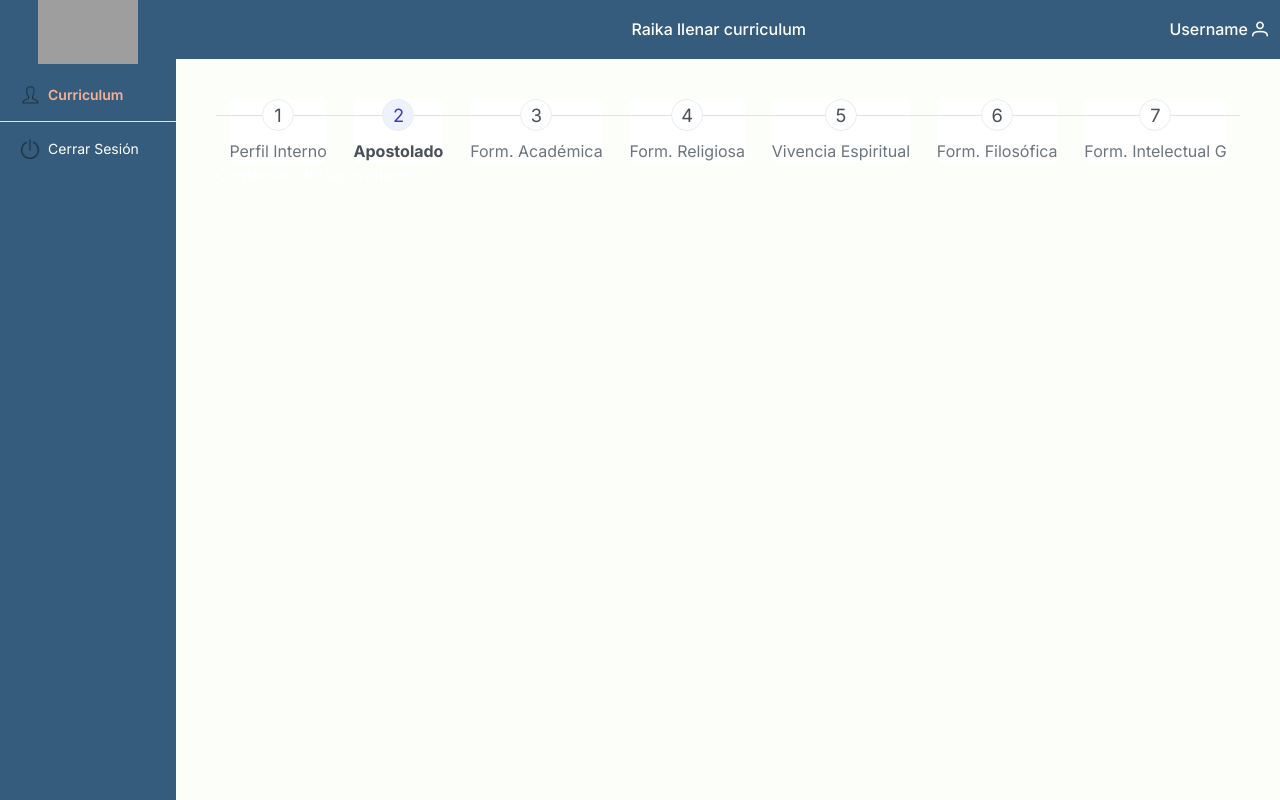
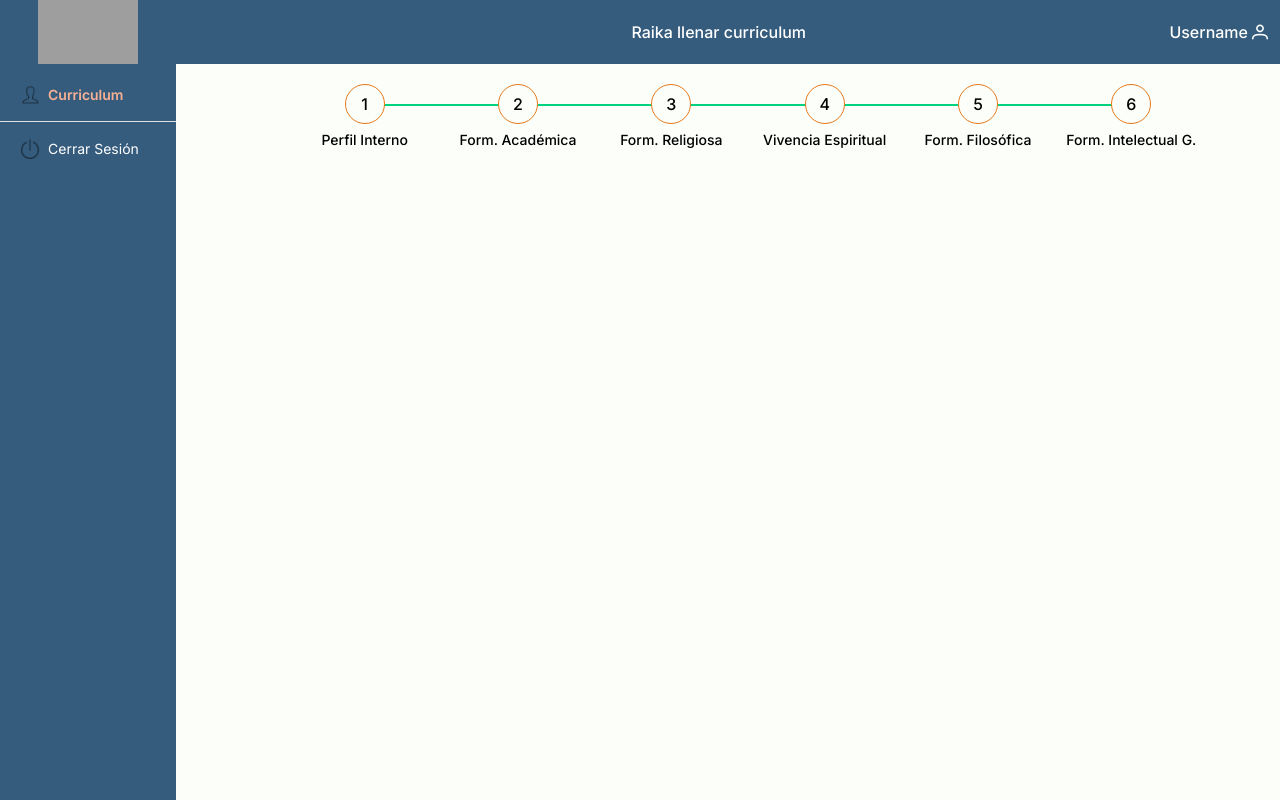
Before and after one commit to Eduardodac/occRaikaApp, a React (Vite) app: page /Curriculum in a window 1280 px wide. Built offline with nearby package versions, Linux system fonts and the light colour scheme; grey boxes are pictures that could not be loaded.

Commit message:
Agrega elementos html de los steps

```diff
--- a/package.json
+++ b/package.json
@@ -16,7 +16,8 @@
     "react": "^18.2.0",
     "react-dom": "^18.2.0",
     "react-router-dom": "^6.14.0",
-    "uuid": "^9.0.0"
+    "uuid": "^9.0.0",
+    "zustand": "^4.4.6"
   },
   "devDependencies": {
     "@types/react": "^18.0.37",
--- /dev/null
+++ b/src/components/curriculum/StepIcon.tsx
@@ -0,0 +1,27 @@
+import { useEffect } from "react"
+import { indexStepStore } from "../../store/curriculumStep"
+
+type iconStepProps={
+    index:number,
+    icon:string,
+    title: string,
+}
+
+export const StepIcon = ({index, icon, title}:iconStepProps) => {
+
+    const indexStepSelected = indexStepStore((state)=> state.index)
+    const changeIndexStep = indexStepStore((state)=> state.changeIndexStep)
+
+    useEffect(()=>{
+        console.log(indexStepSelected)
+    },[indexStepSelected])
+
+    return (
+        <div className="flex flex-col justify-center content-start z-10 w-1/6">
+            <div className="cursor-pointer table text-center transition-all m-auto w-10 h-10 border rounded-full bg-fondo" >
+                <i className="table-cell align-middle not-italic">{icon}</i>
+            </div>
+            <span className="text-center transition-all my-2 mx-0 text-sm leading-4 font-medium">{title}</span>
+        </div>
+    )
+}
--- a/src/pages/AppNavigatorBar.tsx
+++ b/src/pages/AppNavigatorBar.tsx
@@ -9,7 +9,7 @@ export const AppNavigatorBar = () => {
 
       <div className="flex flex-col w-full">
         <TopMenu></TopMenu>
-        <div className=" w-full h-full p-10 m-auto bg-fondo">
+        <div className=" w-full m-5 bg-fondo text-black">
           <Outlet></Outlet>
         </div>
       </div>
--- a/src/pages/Curriculum.tsx
+++ b/src/pages/Curriculum.tsx
@@ -1,62 +1,24 @@
 
-import { useEffect, useState } from 'react';
-import { Steps } from 'primereact/steps';
+import { StepIcon } from '../components/curriculum/StepIcon';
 
 export function Curriculum() {
-    const [activeIndex, setActiveIndex] = useState(1);
-    const items = [
-        {
-            label: 'Perfil Interno',
-            command: () => {}
-        },
-        {
-            label: 'Apostolado',
-            command: () => {
-
-            }
-        },
-        {
-            label: 'Form. Académica',
-            command: () => {
-
-            }
-        },
-        {
-            label: 'Form. Religiosa',
-            command: () => {
-
-            }
-        },
-        {
-            label: 'Vivencia Espiritual',
-            command: () => {
-
-            }
-        },
-        {
-            label: 'Form. Filosófica',
-            command: () => {
-
-            }
-        },
-        {
-            label: 'Form. Intelectual G',
-            command: () => {
-
-            }
-        }
-    ];
-
-    useEffect(()=>{
-        console.log("activo",activeIndex)
-    },[activeIndex])
 
     return (
-        <div className="card">
-            <Steps model={items} activeIndex={activeIndex} onSelect={(e) => setActiveIndex(e.index)} readOnly={false} />
-            {
-                activeIndex == 0? <div>Contenido del perfil interno</div> : <div>Contenido del apostolado</div>
-            }
+        <div className="w-10/12 relative m-auto mb-10">
+            <div className="flex flex-row justify-around content-center">
+                <StepIcon index = {1} icon="1" title="Perfil Interno"></StepIcon>
+                <StepIcon index = {2} icon="2" title="Form. Académica"></StepIcon>
+
+                <StepIcon index = {3} icon="3" title="Form. Religiosa"></StepIcon>
+                <StepIcon index = {4} icon="4" title="Vivencia Espiritual"></StepIcon>
+
+                <StepIcon index = {5} icon="5" title="Form. Filosófica"></StepIcon>
+                <StepIcon index = {6} icon="6" title="Form. Intelectual G."></StepIcon>
+
+                <div className="absolute z-0 mx-1/20 h-0.5 w-10/12 bg-progressBarInactive" style={{top:"28%"}}>
+                    <span className="absolute z-0 transition-all h-full w-0" id="barIndicator"></span>
+                </div>
+            </div>
         </div>
     )
 }
--- /dev/null
+++ b/src/store/curriculumStep.ts
@@ -0,0 +1,12 @@
+import {create} from 'zustand'
+
+interface indexStepState {
+    index:number
+    changeIndexStep: (value: number) => void
+}
+export const indexStepStore = create<indexStepState>((set)=>({
+    index: 1,
+    changeIndexStep: (indexActive:number) => set (() => ({
+        index: indexActive
+    }))
+}))
--- a/tailwind.config.js
+++ b/tailwind.config.js
@@ -15,6 +15,7 @@ module.exports = {
       },
       extend: {
         colors: {
+          progressBarInactive: "#00D27F",
           gray: {
             menus: "#355c7d"
             // menus: "#F0F0C9",
@@ -109,6 +110,9 @@ module.exports = {
           "9/12": "75%",
           "10/12": "83.333333%",
           "11/12": "91.666667%",
+          "1/20" : "5.0%",
+          "1/40" : "2.5.0%",
+          "3/10" : "30.00%",
         },
         borderRadius: {
           none: "0px",
```
Also changed, not shown: 1 other file (tests, documents, lock files or other folders).
